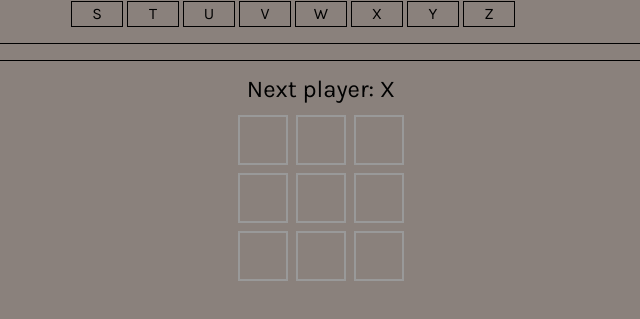
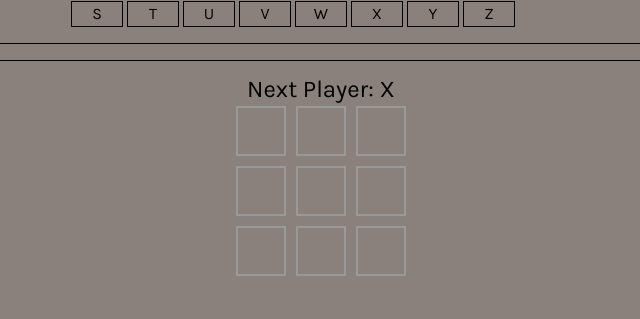
Before and after one commit to jasminepvo/react, a React (Vite) app: page / in a window 1280 px wide. Shown: the part 1008-1327 px from the top of the page, without its empty margins (319-959 px from the left). Built offline with nearby package versions, Linux system fonts and the light colour scheme; a web font is replaced by a local one.

Commit message:
refactor: clean up

```diff
--- a/src/components/TicTacToe.tsx
+++ b/src/components/TicTacToe.tsx
@@ -1,6 +1,6 @@
 import { useState } from "react";
 
-type SquareValue = "X" | "O" | null;
+type SquareType = "X" | "O" | null;
 
 const winCombos = [
   [0, 1, 2],
@@ -13,8 +13,8 @@ const winCombos = [
   [2, 4, 6],
 ];
 
-const calculateWinner = (squares: SquareValue[]): SquareValue => {
-  for (const [a,b,c] of winCombos) {
+const calculateWinner = (squares: SquareType[]): SquareType => {
+  for (const [a, b, c] of winCombos) {
     if (squares[a] && squares[a] === squares[b] && squares[a] === squares[c]) {
       return squares[a];
     }
@@ -22,54 +22,61 @@ const calculateWinner = (squares: SquareValue[]): SquareValue => {
   return null;
 };
 
-export const TicTacToe: React.FC = () => {
-  const [squares, setSquares] = useState<SquareValue[]>(Array(9).fill(null));
+export const TicTacToe = () => {
+  const [squares, setSquares] = useState<SquareType[]>(Array(9).fill(null));
   const [isXNext, setisXNext] = useState<boolean>(true);
 
   const winner = calculateWinner(squares);
+
+  const Square = (i: number) => (
+    <button
+      style={{
+        width: "50px",
+        height: "50px",
+        border: "2px solid #999",
+        margin: "5px",
+        fontSize: "24px",
+        fontWeight: "bold",
+      }}
+      onClick={() => handleClick(i)}
+    >
+      {squares[i]}
+    </button>
+  );
 
   const handleClick = (i: number) => {
     if (calculateWinner(squares) || squares[i]) {
       return;
     }
-    const newSquares = squares.slice();
+
+    const newSquares = squares.slice(0);
     newSquares[i] = isXNext ? "X" : "O";
     setSquares(newSquares);
     setisXNext(!isXNext);
   };
 
-  const Square = (i: number) => {
-    return (
-      <button
-        style={{
-          width: "50px",
-          height: "50px",
-          fontSize: "24px",
-          fontWeight: "bold",
-          margin: "4px",
-          border: "2px solid #999",
-        }}
-        onClick={() => {
-          handleClick(i);
-        }}
-      >
-        {squares[i]}
-      </button>
-    );
-  };
-
+  //show status
   const status = winner
     ? `Winner: ${winner}`
     : squares.every(Boolean)
-    ? "Draw!"
-    : `Next player: ${isXNext ? "X" : "O"}`;
+    ? "Draw"
+    : `Next Player: ${isXNext ? "X" : "O"}`;
 
   return (
     <div
-      style={{ display: "flex", flexDirection: "column", alignItems: "center" }}
+      style={{
+        display: "flex",
+        flexDirection: "column",
+        alignItems: "center",
+      }}
     >
-      <div style={{ marginBottom: "10px", fontSize: "24px" }}>{status}</div>
-      <div>
+      <div
+        style={{
+          fontSize: "24px",
+        }}
+      >
+        {status}
+      </div>
       <div style={{ display: "flex" }}>
         {Square(0)}
         {Square(1)}
@@ -86,6 +93,5 @@ export const TicTacToe: React.FC = () => {
         {Square(8)}
       </div>
     </div>
-    </div>
   );
 };
```
Lines whose indentation alone changed are shown as unchanged.
